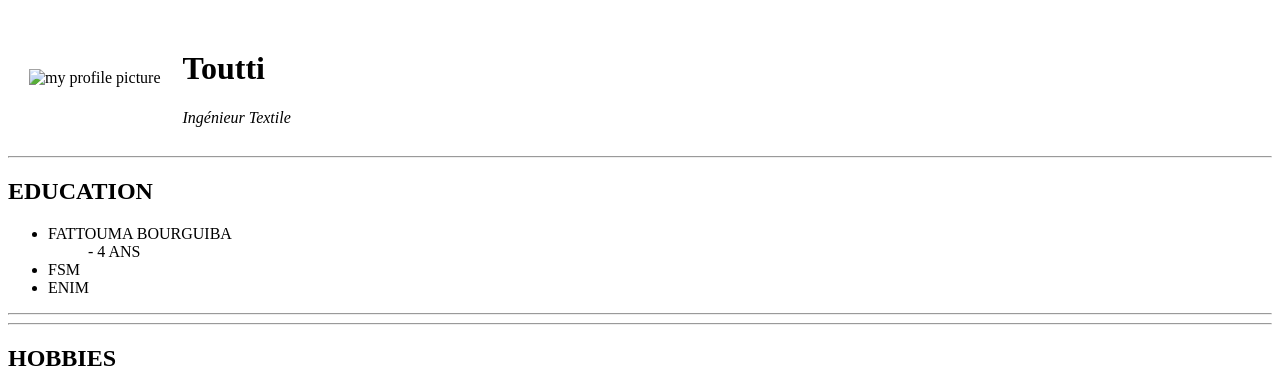
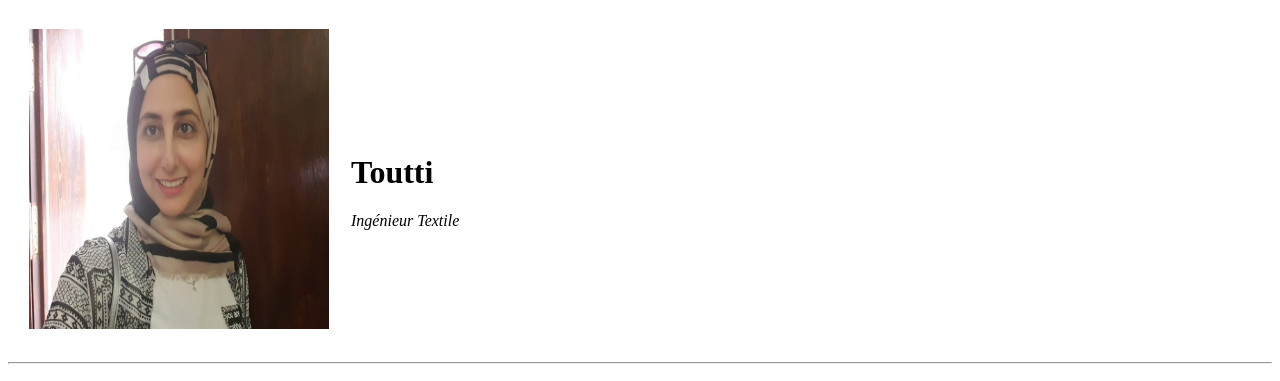
Before and after one commit to HNMouna/cv, a plain HTML site: page index.html in a window 1280 px wide. Shown: the top 381 px of the page. Drawn offline with Linux system fonts and the light colour scheme.

Commit message:
Update index.html

```diff
--- a/index.html
+++ b/index.html
@@ -9,7 +9,7 @@
 <body>
     <table cellspacing="20">
         <tr>
-            <td><img src = "image/mouna.jpg" alt = "my profile picture" width = "300" height= "300"> <!--alt for alternative--></td>
+            <td><img src = "mouna.jpg" alt = "my profile picture" width = "300" height= "300"> <!--alt for alternative--></td>
             <td><h1> Toutti </h1>
                 <em>Ingénieur Textile </em> <!--em for italic--></td>
         </tr>
```
